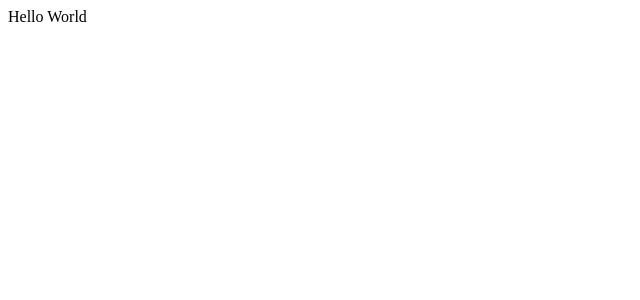
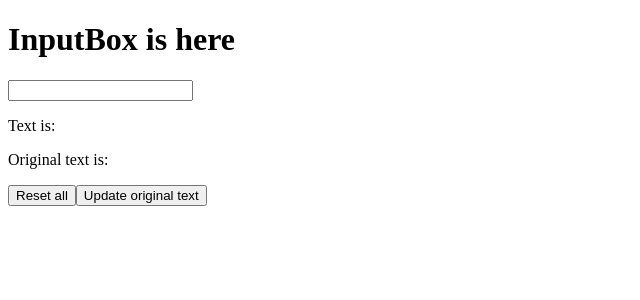
Before and after one commit to hollisma/Synosaurus, a React (Create React App) app: page / in a window 1280 px wide. Shown: the top 300 px of the page, without its empty margins (0-640 px from the left). Built offline with nearby package versions, Linux system fonts and the light colour scheme.

Commit message:
create basic input text and state

```diff
--- a/src/App.js
+++ b/src/App.js
@@ -1,8 +1,8 @@
 import React from 'react'
-import './tailwind.css'
+import InputBox from './InputBox'
 
 const App = () => {
-  return <div>Hello World</div>
+  return <InputBox />
 }
 
 export default App
--- /dev/null
+++ b/src/InputBox.js
@@ -0,0 +1,35 @@
+import React, { useState, useRef } from 'react'
+
+const InputBox = () => {
+  const [orgText, setOrgText] = useState('')
+  const [curText, setCurText] = useState('')
+  const inputBox = useRef(null)
+
+  const handleText = event => {
+    if (orgText === '') setOrgText(event.target.value)
+    setCurText(event.target.value)
+  }
+
+  const handleReset = () => {
+    setOrgText('')
+    setCurText('')
+  }
+
+  const handleUpdate = () => {
+    setOrgText(curText)
+    inputBox.current.focus()
+  }
+
+  return (
+    <div>
+      <h1>InputBox is here</h1>
+      <input type='text' ref={inputBox} value={curText} onChange={handleText} />
+      <p>Text is: {curText}</p>
+      <p>Original text is: {orgText}</p>
+      <button onClick={handleReset}>Reset all</button>
+      <button onClick={handleUpdate}>Update original text</button>
+    </div>
+  )
+}
+
+export default InputBox
```
